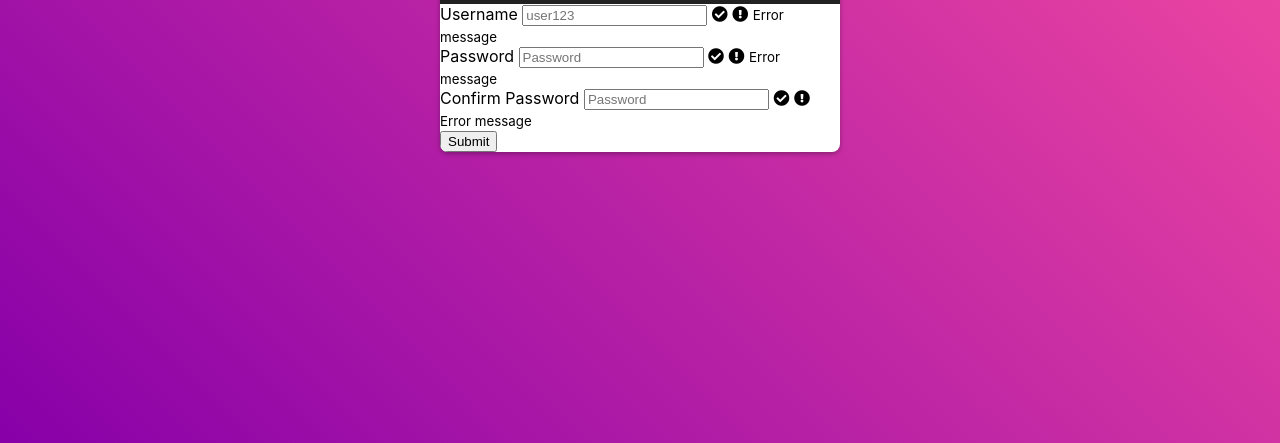
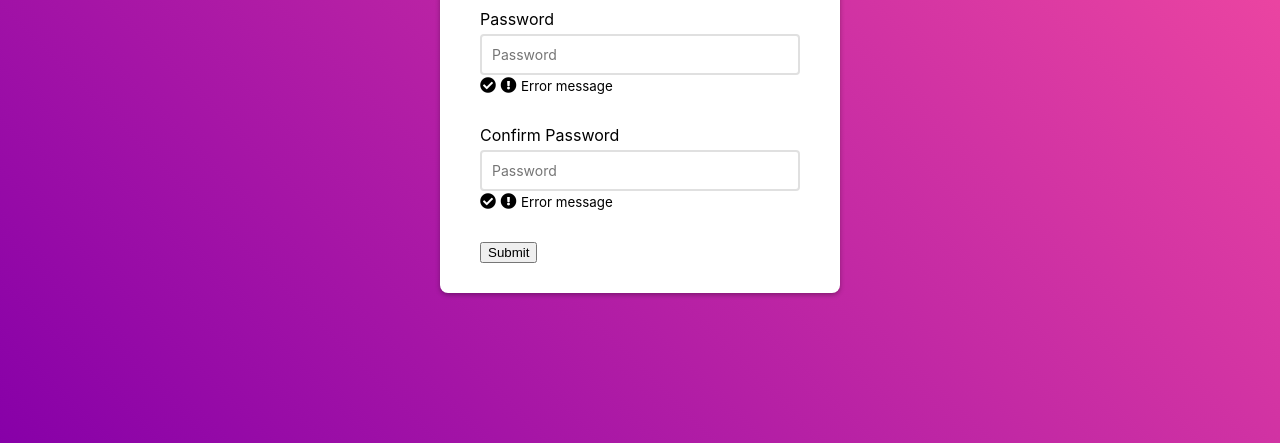
Before and after one commit to Zlash65/wddm115-group-assignment, a plain HTML site: page index.html in a window 1280 px wide. Shown: the part 357-800 px from the top of the page. Drawn offline with Linux system fonts and the light colour scheme.

Commit message:
add basic css to prettify the form

```diff
--- a/css/style.css
+++ b/css/style.css
@@ -32,3 +32,27 @@ header h1 {
   margin: 0;
   font-size: 1.5rem;
 }
+
+form {
+  padding: 30px 40px;
+}
+
+.form-control {
+  margin-bottom: 10px;
+  padding-bottom: 20px;
+  position: relative;
+}
+
+.form-control label {
+  display: inline-block;
+  margin-bottom: 5px;
+}
+
+.form-control input {
+  border: 2px solid #e0e0e0;
+  border-radius: 4px;
+  font-family: inherit;
+  font-size: 14px;
+  padding: 10px;
+  width: 100%;
+}
```
